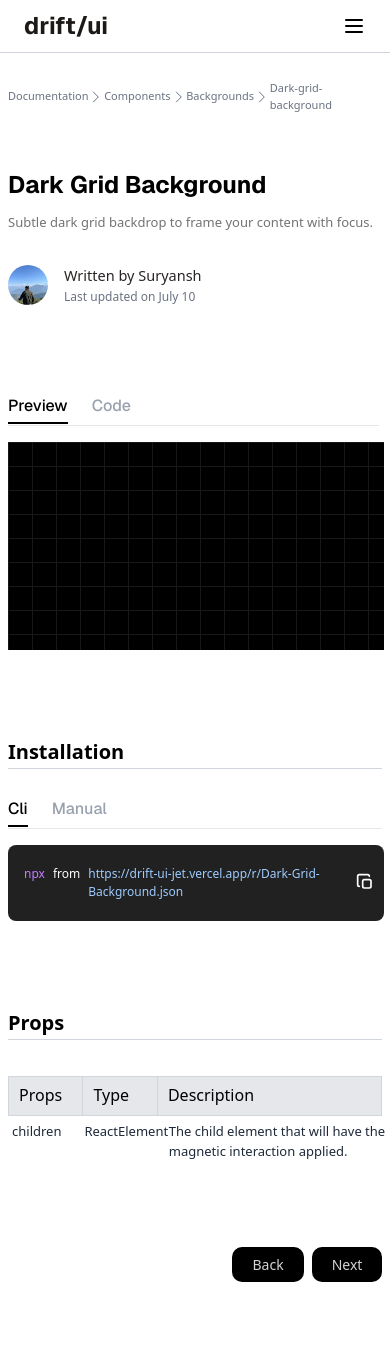
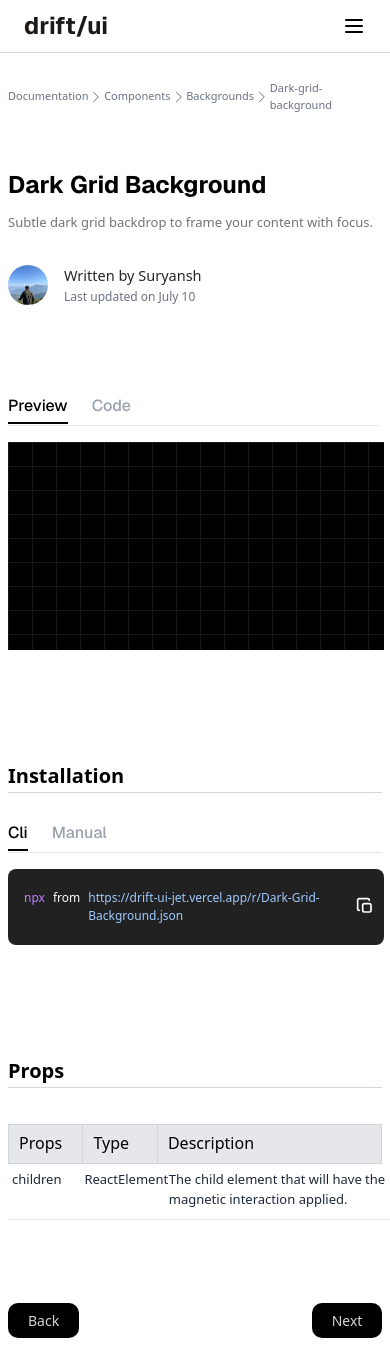
Before and after one commit to suryanshXD/Drift-UI, a Next.js app: page /docs/components/background/dark-grid-bg in a window 390 px wide. Before the commit the page ends 1296 px from the top, so only its background shows below. Built offline with nearby package versions, Linux system fonts and the light colour scheme.

Commit message:
minor changes

```diff
--- a/app/docs/components/background/dark-grid-bg/page.tsx
+++ b/app/docs/components/background/dark-grid-bg/page.tsx
@@ -183,7 +183,7 @@ export default function Page() {
         </div>
         <div
           ref={installationRef}
-          className="text-black font-semibold sm: text-xl lg:text-2xl sm: mt-22 lg:mt-32 border-b border-gray-300 pb-0.5 sm: w-[98%] lg:w-full"
+          className="text-black font-semibold sm: text-xl lg:text-2xl sm: mt-28 lg:mt-32 border-b border-gray-300 pb-0.5 sm: w-[98%] lg:w-full"
         >
           Installation
         </div>
@@ -310,7 +310,7 @@ export default function Page() {
         </div>
         <div
           ref={propsRef}
-          className="text-black font-semibold sm: text-xl lg:text-2xl sm: mt-22 lg:mt-32 border-b border-gray-300 pb-0.5 sm: w-[98%] lg:w-full"
+          className="text-black font-semibold sm: text-xl lg:text-2xl sm: mt-28 lg:mt-32 border-b border-gray-300 pb-0.5 sm: w-[98%] lg:w-full"
         >
           Props
         </div>
@@ -323,7 +323,7 @@ export default function Page() {
           </div>
           <div className="w-[60%] bg-gray-200 pl-2.5 pt-1.5">Description</div>
         </div>
-        <div className="flex w-full h-14 font-extralight mb-12">
+        <div className="flex w-full h-14 font-extralight mb-12 border-b border-gray-200">
           <div className="flex flex-col w-[20%] sm: text-gray-800 lg:text-gray-600">
             <div className="sm: pl-1 lg:pl-3 py-1.5 sm: text-[13px] lg:text-[15px]">
               children
@@ -340,7 +340,7 @@ export default function Page() {
             </div>
           </div>
         </div>
-        <div className="flex sm: w-[98%] lg:w-full justify-end gap-2 sm: mb-5 lg:mb-4 sm: mt-8 lg:mt-0">
+        <div className="flex sm: w-[98%] lg:w-full sm: justify-between lg:justify-end gap-2 sm: mb-5 lg:mb-4 sm: mt-10 lg:mt-0">
           <motion.div whileTap={{ scale: 0.95 }}>
             <Link
               href={"/docs/components/background"}
```
